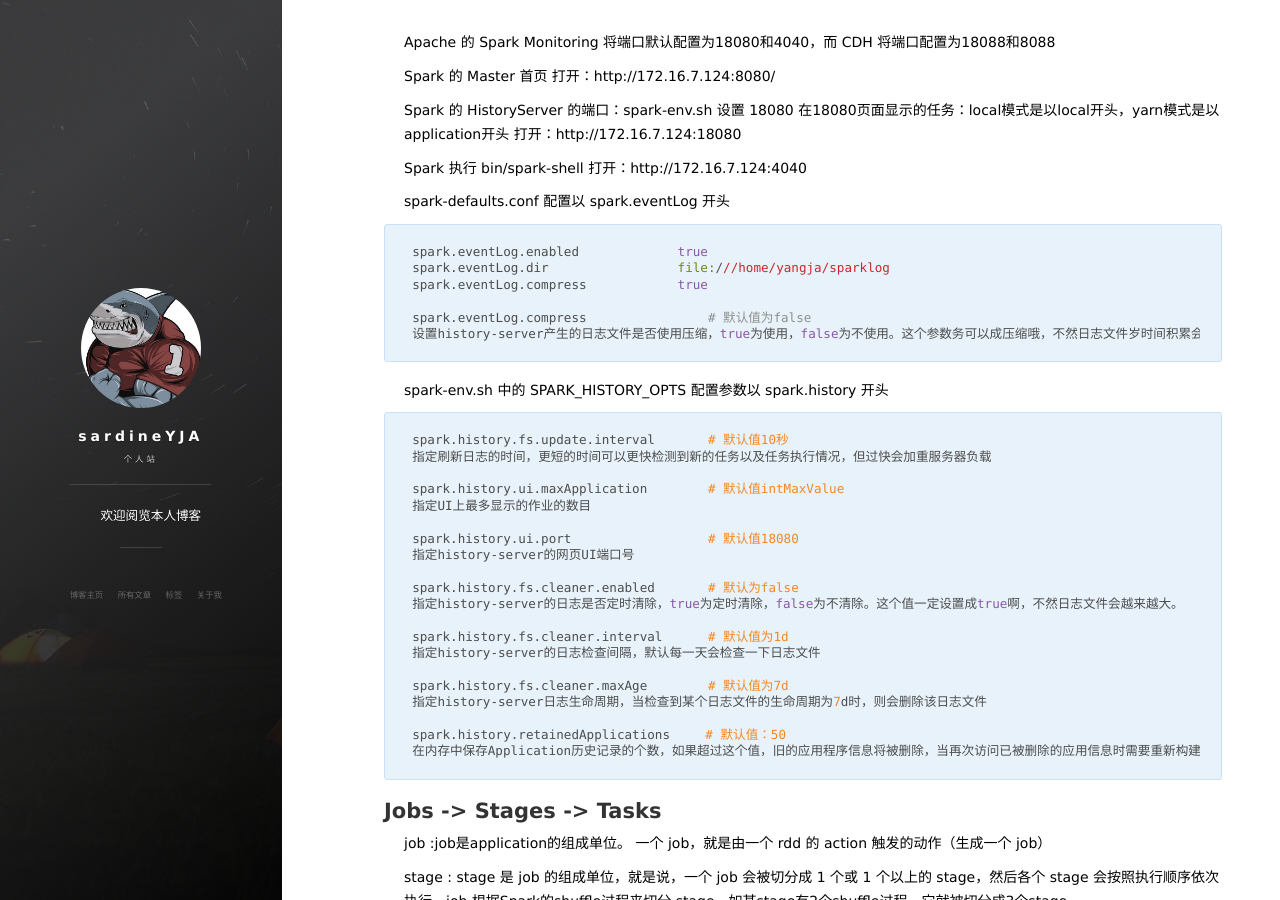
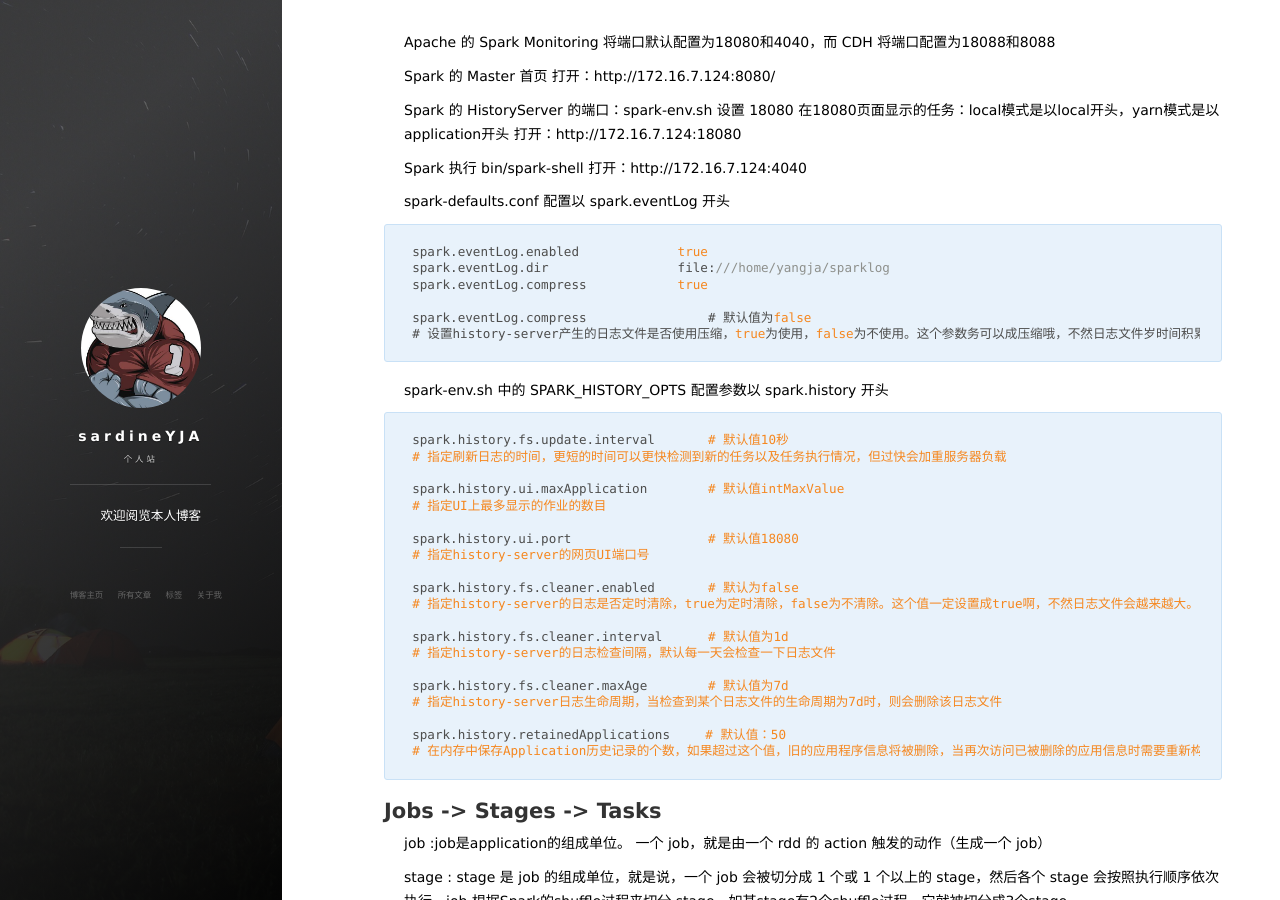
Before and after one commit to sardineYJA/sardineYJA.github.io, a Jekyll site: the page built from _posts/2019-09-17-Spark-UI-Monitoring.md, in a window 1280 px wide and 900 px high, scrolled down 455 px. Built offline with Jekyll 4.4.1, drawn with Linux system fonts in a browser that asks for light colours; nearby versions of some CDN libraries; a script that is not in the unit is left out; comment, search, counter and statistics services are not loaded; some of the changed text lies outside the part shown.

````diff
--- a/_posts/2019-09-17-Spark-UI-Monitoring.md
+++ b/_posts/2019-09-17-Spark-UI-Monitoring.md
@@ -45,32 +45,32 @@ spark.eventLog.dir                 file:///home/yangja/sparklog
 spark.eventLog.compress            true
 
 spark.eventLog.compress                # 默认值为false
-设置history-server产生的日志文件是否使用压缩，true为使用，false为不使用。这个参数务可以成压缩哦，不然日志文件岁时间积累会过大
+# 设置history-server产生的日志文件是否使用压缩，true为使用，false为不使用。这个参数务可以成压缩哦，不然日志文件岁时间积累会过大
 ```
 
 spark-env.sh 中的 SPARK_HISTORY_OPTS 配置参数以 spark.history 开头
 
 ```sh
 spark.history.fs.update.interval       # 默认值10秒
-指定刷新日志的时间，更短的时间可以更快检测到新的任务以及任务执行情况，但过快会加重服务器负载
+# 指定刷新日志的时间，更短的时间可以更快检测到新的任务以及任务执行情况，但过快会加重服务器负载
 
 spark.history.ui.maxApplication        # 默认值intMaxValue
-指定UI上最多显示的作业的数目
+# 指定UI上最多显示的作业的数目
 
 spark.history.ui.port                  # 默认值18080
-指定history-server的网页UI端口号
+# 指定history-server的网页UI端口号
 
 spark.history.fs.cleaner.enabled       # 默认为false
-指定history-server的日志是否定时清除，true为定时清除，false为不清除。这个值一定设置成true啊，不然日志文件会越来越大。
+# 指定history-server的日志是否定时清除，true为定时清除，false为不清除。这个值一定设置成true啊，不然日志文件会越来越大。
 
 spark.history.fs.cleaner.interval      # 默认值为1d
-指定history-server的日志检查间隔，默认每一天会检查一下日志文件
+# 指定history-server的日志检查间隔，默认每一天会检查一下日志文件
 
 spark.history.fs.cleaner.maxAge        # 默认值为7d
-指定history-server日志生命周期，当检查到某个日志文件的生命周期为7d时，则会删除该日志文件
+# 指定history-server日志生命周期，当检查到某个日志文件的生命周期为7d时，则会删除该日志文件
 
 spark.history.retainedApplications 　  # 默认值：50
-在内存中保存Application历史记录的个数，如果超过这个值，旧的应用程序信息将被删除，当再次访问已被删除的应用信息时需要重新构建页面
+# 在内存中保存Application历史记录的个数，如果超过这个值，旧的应用程序信息将被删除，当再次访问已被删除的应用信息时需要重新构建页面
 ```
 
 
````
Also changed, not shown: other parts of _posts/2019-09-17-Spark-UI-Monitoring.md (+4 -1 lines).
